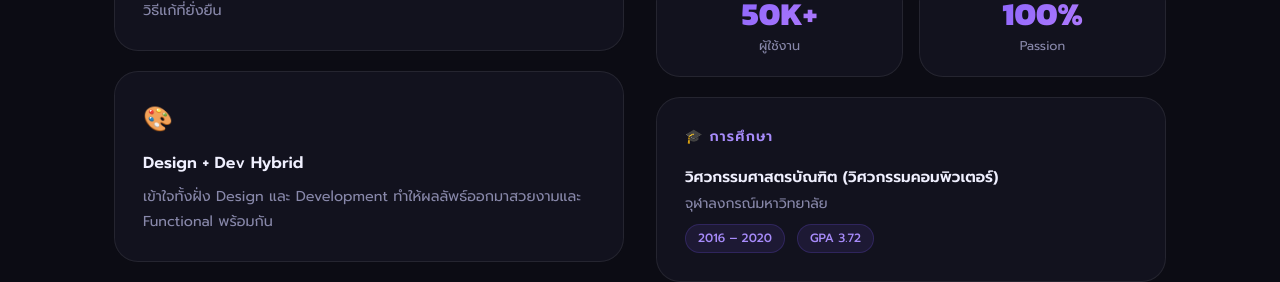
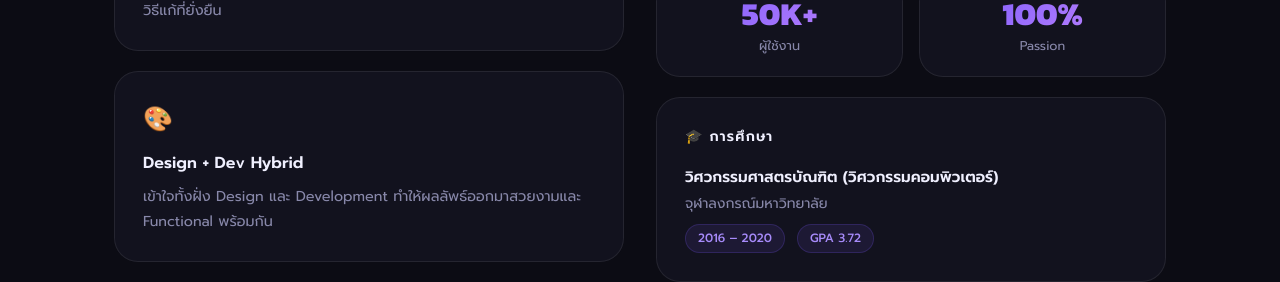
Before and after one commit to Comebackism/resumeworawat, a Next.js app: page / in a window 1280 px wide. Shown: the part 1180-1462 px from the top of the page. Built offline with nearby package versions, Linux system fonts and the light colour scheme.

Commit message:
fix vercel

```diff
--- a/src/components/AboutSection.tsx
+++ b/src/components/AboutSection.tsx
@@ -131,8 +131,7 @@ export function AboutSection() {
                     marginBottom: "1rem",
                     fontSize: "0.875rem",
                     letterSpacing: "0.08em",
-                    textTransform: "uppercase",
-                    color: "var(--accent-light)",
+                    textTransform: "uppercase"
                   }}
                 >
                   🎓 การศึกษา
```
